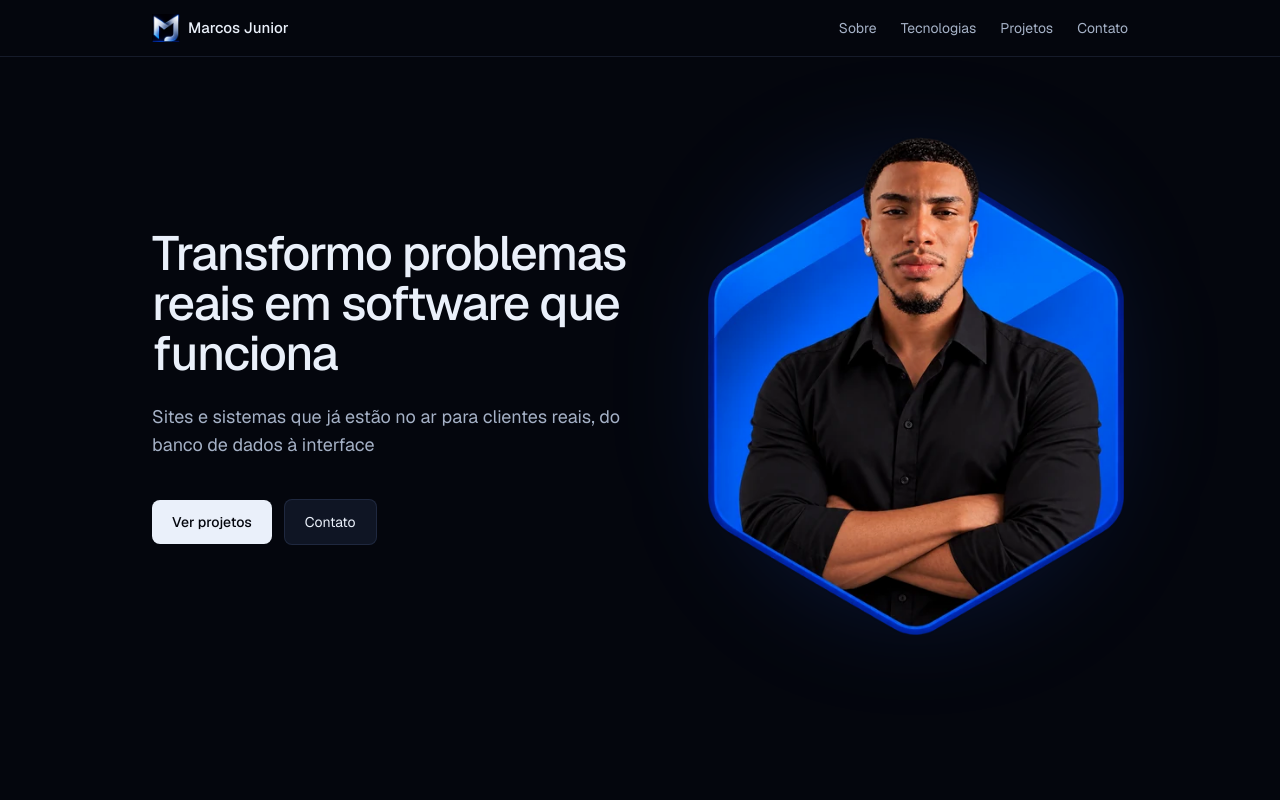
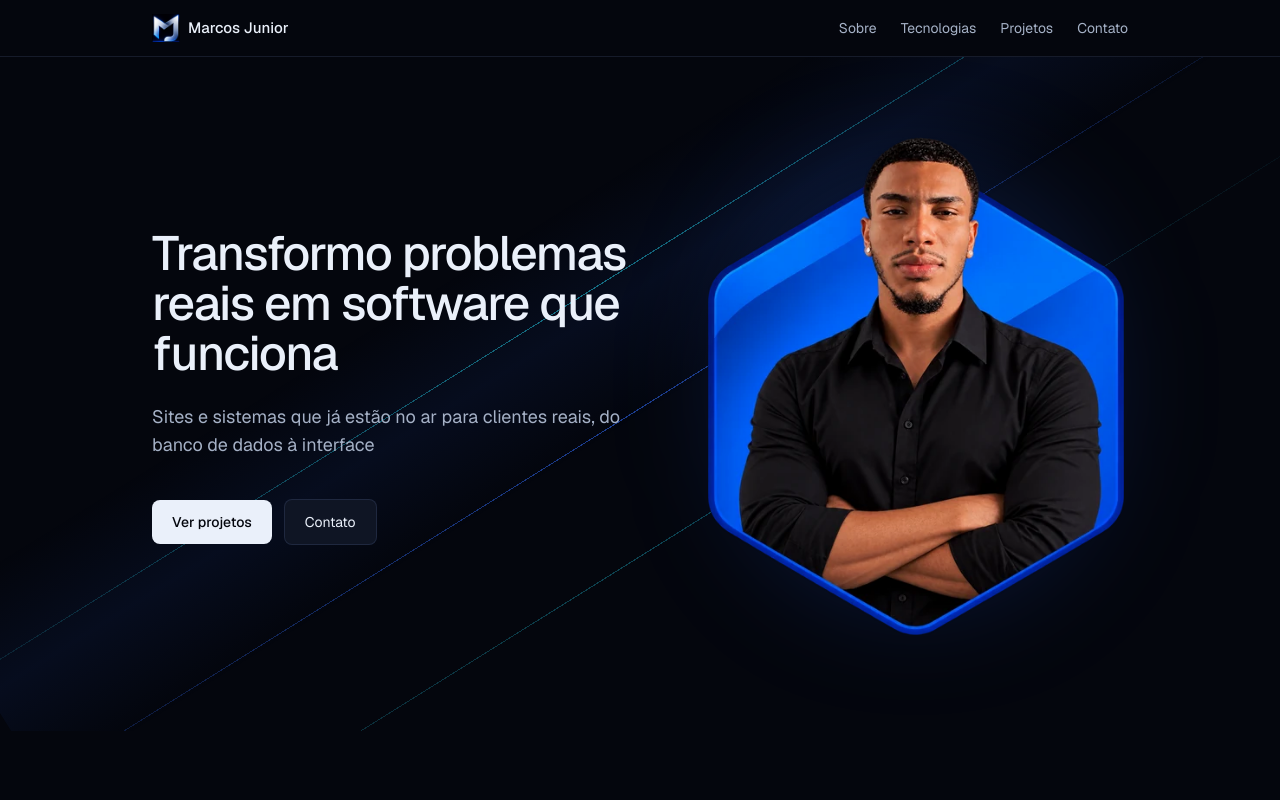
Before and after one commit to m4rcosJr/Portfolio, an Angular app: page / in a window 1280 px wide. Shown: the top 800 px of the page. Built offline with nearby package versions, Linux system fonts and the light colour scheme.

Commit message:
feat: fundo animado com linhas diagonais no hero

```diff
--- a/src/app/components/hero/hero.css
+++ b/src/app/components/hero/hero.css
@@ -1,15 +1,75 @@
+/* Fundo: linhas diagonais, como as da logo */
+.fundo {
+  position: absolute;
+  inset: 0;
+  z-index: -10;
+  pointer-events: none;
+}
+
+.faixa {
+  position: absolute;
+  left: -10%;
+  top: 18%;
+  width: 120%;
+  height: 220px;
+  background: linear-gradient(180deg, transparent, rgb(47 107 255 / 0.07), transparent);
+  transform: rotate(-32deg);
+}
+
+.linha {
+  position: absolute;
+  left: -20%;
+  width: 140%;
+  height: 1px;
+  transform: rotate(-32deg);
+  will-change: transform;
+  animation: deriva 22s ease-in-out infinite alternate;
+}
+.l1 {
+  top: 30%;
+  background: linear-gradient(90deg, transparent, rgb(34 211 238 / 0.5), transparent);
+}
+.l2 {
+  top: 52%;
+  background: linear-gradient(90deg, transparent, rgb(47 107 255 / 0.55), transparent);
+  animation-duration: 28s;
+  animation-delay: -6s;
+}
+.l3 {
+  top: 74%;
+  background: linear-gradient(90deg, transparent, rgb(34 211 238 / 0.3), transparent);
+  animation-duration: 34s;
+  animation-delay: -12s;
+}
+
+@keyframes deriva {
+  from { transform: rotate(-32deg) translateX(-5%); }
+  to   { transform: rotate(-32deg) translateX(5%); }
+}
+
+/* Parallax ao rolar, só onde o navegador suporta */
+@supports (animation-timeline: scroll()) {
+  .fundo {
+    animation: sobe linear both;
+    animation-timeline: scroll(root);
+    animation-range: 0 90vh;
+  }
+  @keyframes sobe {
+    to { transform: translateY(14vh); }
+  }
+}
+
+/* Entrada da foto */
 @media (prefers-reduced-motion: no-preference) {
   .foto {
     animation: entrada 0.9s cubic-bezier(0.22, 1, 0.36, 1) both;
   }
   @keyframes entrada {
-    from {
-      opacity: 0;
-      transform: translateY(16px) scale(0.98);
-    }
-    to {
-      opacity: 1;
-      transform: none;
-    }
+    from { opacity: 0; transform: translateY(16px) scale(0.98); }
+    to   { opacity: 1; transform: none; }
   }
 }
+
+@media (prefers-reduced-motion: reduce) {
+  .linha, .fundo { animation: none; }
+}
--- a/src/app/components/hero/hero.html
+++ b/src/app/components/hero/hero.html
@@ -1,13 +1,22 @@
-<section id="inicio" class="mx-auto max-w-5xl px-6 pt-16 pb-20 md:pt-20 md:pb-24">
+<section id="inicio" class="relative isolate overflow-hidden">
+  <div class="fundo" aria-hidden="true">
+    <span class="faixa"></span>
+    <span class="linha l1"></span>
+    <span class="linha l2"></span>
+    <span class="linha l3"></span>
+  </div>
+
+  <div class="mx-auto max-w-5xl px-6 pt-16 pb-20 md:pt-20 md:pb-24">
     <div class="grid items-center gap-12 lg:grid-cols-[1.1fr_0.9fr] lg:gap-8">
       <div>
-      <h1 class="text-4xl font-medium leading-[1.08] md:text-5xl md:leading-[1.05] md:tracking-[-0.03em]">
+        <h1 appReveal
+            class="text-4xl font-medium leading-[1.08] md:text-5xl md:leading-[1.05] md:tracking-[-0.03em]">
           Transformo problemas reais em software que funciona
         </h1>
-      <p class="mt-6 max-w-xl text-lg leading-7 text-ink-2">
+        <p appReveal [revealDelay]="120" class="mt-6 max-w-xl text-lg leading-7 text-ink-2">
           Sites e sistemas que já estão no ar para clientes reais, do banco de dados à interface
         </p>
-      <div class="mt-10 flex items-center gap-3">
+        <div appReveal [revealDelay]="240" class="mt-10 flex items-center gap-3">
           <a href="#projetos"
              class="rounded-lg bg-ink px-5 py-3 text-sm font-medium text-page transition-colors duration-150 ease-soft hover:bg-white">Ver projetos</a>
           <a href="#contato"
@@ -17,7 +26,7 @@
 
       <div class="foto relative isolate mx-auto w-64 sm:w-72 lg:w-full lg:max-w-[26rem]">
         <div aria-hidden="true" class="absolute inset-[10%] -z-10 rounded-full bg-blue/25 blur-3xl"></div>
-      <img src="/Portfolio/public/images/marcos-hero-800.webp"
+        <img src="images/marcos-hero-800.webp"
              srcset="images/marcos-hero-480.webp 480w, images/marcos-hero-800.webp 800w"
              sizes="(min-width: 1024px) 26rem, 18rem"
              width="800" height="958" fetchpriority="high" decoding="async"
@@ -25,4 +34,5 @@
              class="block h-auto w-full" />
       </div>
     </div>
+  </div>
 </section>
--- a/src/app/components/hero/hero.ts
+++ b/src/app/components/hero/hero.ts
@@ -1,9 +1,10 @@
 import { Component } from '@angular/core';
+import { Reveal } from '../../shared/reveal';
 
 @Component({
-  imports: [],
   selector: 'app-hero',
+  imports: [Reveal],
+  templateUrl: './hero.html',
   styleUrl: './hero.css',
-  templateUrl: './hero.html',
 })
 export class Hero {}
```
Lines whose indentation alone changed are shown as unchanged.
